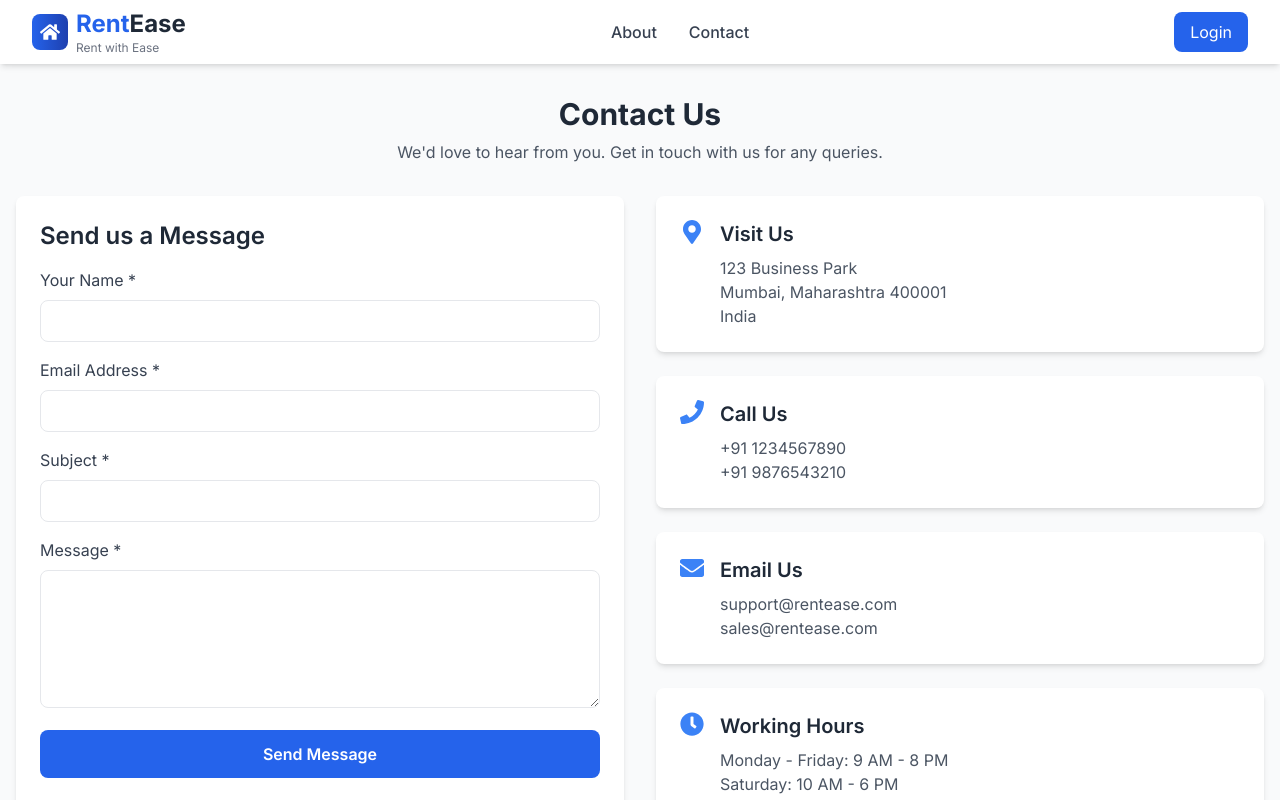
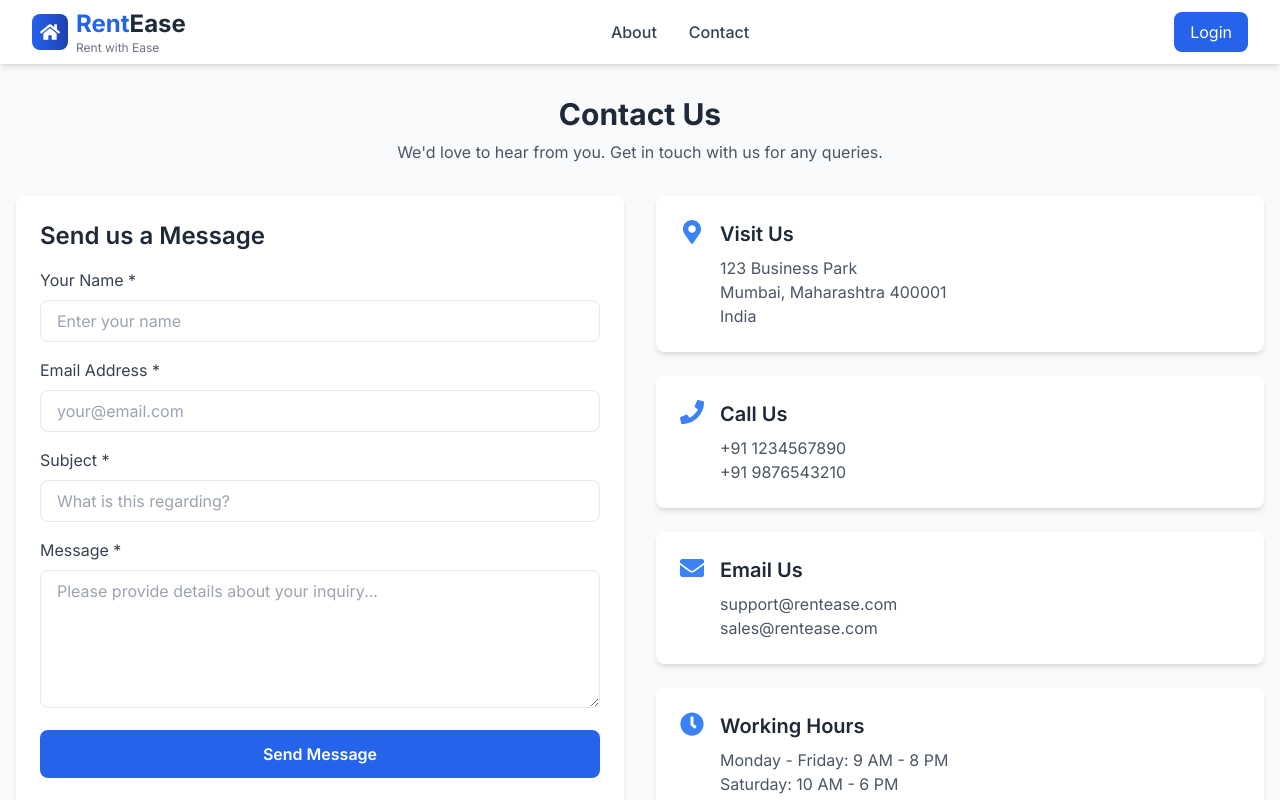
Before and after one commit to Adityapriyadarshix007/RentEase, a React (Create React App) app in the folder frontend/: page /contact in a window 1280 px wide. Shown: the top 800 px of the page. Built offline with nearby package versions, Linux system fonts and the light colour scheme.

Commit message:
Fix: Contact form API URL and error handling

```diff
--- a/frontend/src/pages/Contact.js
+++ b/frontend/src/pages/Contact.js
@@ -1,7 +1,6 @@
 import React, { useState, useEffect } from 'react';
 import { FaMapMarkerAlt, FaPhone, FaEnvelope, FaClock } from 'react-icons/fa';
 import { useAuth } from '../context/AuthContext';
-import { contactService } from '../services/api';
 import toast from 'react-hot-toast';
 
 const Contact = () => {
@@ -13,6 +12,9 @@ const Contact = () => {
     message: ''
   });
   const [submitting, setSubmitting] = useState(false);
+
+  // Hardcode the API URL for production
+  const API_URL = 'https://rentease-backend-njvk.onrender.com';
 
   useEffect(() => {
     if (user) {
@@ -32,23 +34,54 @@ const Contact = () => {
   const handleSubmit = async (e) => {
     e.preventDefault();
 
-    if (!formData.name.trim() || !formData.email.trim() || !formData.subject.trim() || !formData.message.trim()) {
-      toast.error('Please fill in all fields');
+    // Validate form
+    if (!formData.name.trim()) {
+      toast.error('Please enter your name');
+      return;
+    }
+    if (!formData.email.trim()) {
+      toast.error('Please enter your email');
+      return;
+    }
+    if (!formData.subject.trim()) {
+      toast.error('Please enter a subject');
+      return;
+    }
+    if (!formData.message.trim()) {
+      toast.error('Please enter your message');
       return;
     }
 
     setSubmitting(true);
+    toast.loading('Sending message...', { id: 'contact-send' });
 
     try {
       const payload = {
-        ...formData,
+        name: formData.name,
+        email: formData.email,
+        subject: formData.subject,
+        message: formData.message,
         userId: user?._id || null
       };
 
-      const response = await contactService.submitContact(payload);
+      console.log('Sending to:', `${API_URL}/api/contact`);
+      console.log('Payload:', { ...payload, message: '***' });
 
-      if (response.data.success) {
-        toast.success('✅ Message sent successfully!');
+      const response = await fetch(`${API_URL}/api/contact`, {
+        method: 'POST',
+        headers: {
+          'Content-Type': 'application/json',
+        },
+        body: JSON.stringify(payload)
+      });
+
+      const data = await response.json();
+      console.log('Response:', data);
+
+      toast.dismiss('contact-send');
+
+      if (response.ok) {
+        toast.success('✅ Message sent successfully! We will respond within 24 hours.');
         setFormData(prev => ({
           ...prev,
           subject: '',
@@ -57,11 +90,12 @@ const Contact = () => {
           email: user?.email || ''
         }));
       } else {
-        toast.error(response.data.message || 'Failed to send message');
+        toast.error(data.message || 'Failed to send message');
       }
     } catch (error) {
+      toast.dismiss('contact-send');
       console.error('Error:', error);
-      toast.error('Network error. Please try again.');
+      toast.error('Network error. Please check your connection.');
     } finally {
       setSubmitting(false);
     }
@@ -93,21 +127,57 @@ const Contact = () => {
             <div className="space-y-4">
               <div>
                 <label className="block text-gray-700 mb-2">Your Name *</label>
-                <input type="text" name="name" value={formData.name} onChange={handleChange} className="w-full px-4 py-2 border rounded-lg" required />
+                <input
+                  type="text"
+                  name="name"
+                  value={formData.name}
+                  onChange={handleChange}
+                  className="w-full px-4 py-2 border rounded-lg focus:ring-2 focus:ring-blue-500"
+                  placeholder="Enter your name"
+                  required
+                />
               </div>
               <div>
                 <label className="block text-gray-700 mb-2">Email Address *</label>
-                <input type="email" name="email" value={formData.email} onChange={handleChange} className="w-full px-4 py-2 border rounded-lg" required />
+                <input
+                  type="email"
+                  name="email"
+                  value={formData.email}
+                  onChange={handleChange}
+                  className="w-full px-4 py-2 border rounded-lg focus:ring-2 focus:ring-blue-500"
+                  placeholder="your@email.com"
+                  required
+                />
               </div>
               <div>
                 <label className="block text-gray-700 mb-2">Subject *</label>
-                <input type="text" name="subject" value={formData.subject} onChange={handleChange} className="w-full px-4 py-2 border rounded-lg" required />
+                <input
+                  type="text"
+                  name="subject"
+                  value={formData.subject}
+                  onChange={handleChange}
+                  className="w-full px-4 py-2 border rounded-lg focus:ring-2 focus:ring-blue-500"
+                  placeholder="What is this regarding?"
+                  required
+                />
               </div>
               <div>
                 <label className="block text-gray-700 mb-2">Message *</label>
-                <textarea name="message" value={formData.message} onChange={handleChange} rows="5" className="w-full px-4 py-2 border rounded-lg" required />
+                <textarea
+                  name="message"
+                  value={formData.message}
+                  onChange={handleChange}
+                  rows="5"
+                  className="w-full px-4 py-2 border rounded-lg focus:ring-2 focus:ring-blue-500"
+                  placeholder="Please provide details about your inquiry..."
+                  required
+                />
               </div>
-              <button type="submit" disabled={submitting} className="w-full bg-blue-600 text-white py-3 rounded-lg font-semibold hover:bg-blue-700 transition disabled:opacity-50">
+              <button
+                type="submit"
+                disabled={submitting}
+                className="w-full bg-blue-600 text-white py-3 rounded-lg font-semibold hover:bg-blue-700 transition disabled:opacity-50"
+              >
                 {submitting ? 'Sending...' : 'Send Message'}
               </button>
             </div>
--- a/frontend/src/services/api.js
+++ b/frontend/src/services/api.js
@@ -1,15 +1,16 @@
 import axios from 'axios';
 
-// Determine API URL based on environment
+// Get API URL based on environment
 const getApiUrl = () => {
-  // For production (Render or Vercel)
+  // For Vercel production
   if (process.env.NODE_ENV === 'production') {
     return 'https://rentease-backend-njvk.onrender.com/api';
   }
-  // For development (localhost)
+  // For development
   return 'http://localhost:5001/api';
 };
 
+// Use environment variable if set, otherwise use the function
 const API_URL = process.env.REACT_APP_API_URL || getApiUrl();
 
 console.log('🔧 API URL:', API_URL);
@@ -20,17 +21,27 @@ const api = axios.create({
   timeout: 30000,
 });
 
-api.interceptors.request.use((config) => {
-  const token = localStorage.getItem('token');
-  if (token) {
-    config.headers.Authorization = `Bearer ${token}`;
-  }
-  return config;
-});
+// Request interceptor
+api.interceptors.request.use(
+  (config) => {
+    const token = localStorage.getItem('token');
+    if (token) {
+      config.headers.Authorization = `Bearer ${token}`;
+    }
+    console.log(`📤 API Request: ${config.method?.toUpperCase()} ${config.url}`);
+    return config;
+  },
+  (error) => Promise.reject(error)
+);
 
+// Response interceptor
 api.interceptors.response.use(
-  (response) => response,
+  (response) => {
+    console.log(`📥 API Response: ${response.status} ${response.config.url}`);
+    return response;
+  },
   (error) => {
+    console.error('❌ API Error:', error.response?.status, error.message);
     if (error.response?.status === 401) {
       localStorage.removeItem('token');
       window.location.href = '/login';
@@ -39,6 +50,7 @@ api.interceptors.response.use(
   }
 );
 
+// Auth Service
 export const authService = {
   register: (data) => api.post('/auth/register', data),
   login: (data) => api.post('/auth/login', data),
@@ -46,12 +58,14 @@ export const authService = {
   updateProfile: (data) => api.put('/auth/profile', data),
 };
 
+// Product Service
 export const productService = {
   getProducts: (params = {}) => api.get('/products', { params }),
   getProductById: (id) => api.get(`/products/${id}`),
   getFeatured: () => api.get('/products/featured'),
 };
 
+// Rental Service
 export const rentalService = {
   createRental: (data) => api.post('/rentals', data),
   getMyRentals: (params) => api.get('/rentals/my-rentals', { params }),
@@ -59,12 +73,14 @@ export const rentalService = {
   cancelRental: (id) => api.put(`/rentals/${id}/cancel`),
 };
 
+// Maintenance Service
 export const maintenanceService = {
   createRequest: (data) => api.post('/maintenance', data),
   getMyRequests: (params) => api.get('/maintenance/my-requests', { params }),
   getRequestById: (id) => api.get(`/maintenance/${id}`),
 };
 
+// Admin Service
 export const adminService = {
   getDashboardStats: () => api.get('/admin/dashboard'),
   getUsers: (params) => api.get('/admin/users', { params }),
@@ -73,13 +89,18 @@ export const adminService = {
   getAnalytics: (params) => api.get('/admin/analytics', { params }),
 };
 
+// Category Service
 export const categoryService = {
   getCategories: () => api.get('/categories'),
 };
 
+// Contact Service
 export const contactService = {
   submitContact: (data) => api.post('/contact', data),
   getMyMessages: () => api.get('/contact/my-messages'),
+  getAllContacts: () => api.get('/contact'),
+  updateContact: (id, data) => api.put(`/contact/${id}`, data),
+  deleteContact: (id) => api.delete(`/contact/${id}`),
 };
 
 export default api;
```
Also changed, not shown: frontend/package.json (+4 -3 lines), frontend/vercel.json.
